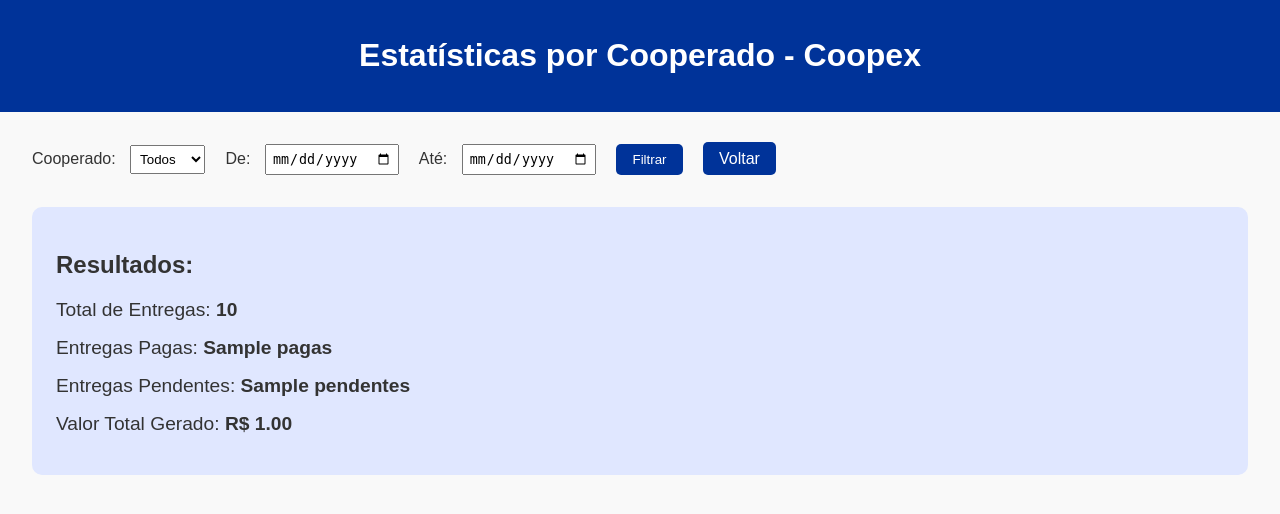
After one commit to Coopex-entregas/asdfghjkl, a Flask app: template templates/estatisticas.html in a window 1280 px wide. The commit adds this page. Shown: the top 514 px of the page. Run offline with Flask 3, Linux system fonts and the light colour scheme; tables that the repository leaves empty hold one stand-in row (values such as "Sample post"); the template is opened without the code that fills it: values that come from a table or form of the project are taken from there, most other values are stand-ins (such as "Sample title", 1, 10 or a date in 2020).

Commit message:
doido sou eu

```diff
--- a/app.py
+++ b/app.py
@@ -1,13 +1,3 @@
-from pathlib import Path
-import shutil
-
-# Caminho para o diretório do app completo corrigido
-app_dir = Path("/mnt/data/app_flask_completo_corrigido")
-app_dir.mkdir(parents=True, exist_ok=True)
-
-# Criar arquivo app.py com as alterações completas
-app_py = app_dir / "app.py"
-app_py.write_text('''\
 from flask import Flask, render_template, request, redirect, url_for, session, flash, send_file
 from flask_sqlalchemy import SQLAlchemy
 from werkzeug.security import generate_password_hash, check_password_hash
@@ -60,7 +50,7 @@
     session.clear()
     return redirect(url_for("login"))
 
-@app.route("/dashboard", methods=["GET"])
+@app.route("/dashboard")
 def dashboard():
     if "user_id" not in session:
         return redirect(url_for("login"))
@@ -106,7 +96,8 @@
         }
 
         cooperados = Usuario.query.filter_by(tipo="cooperado").all()
-        return render_template("admin.html", cooperados=cooperados, entregas=entregas, estatisticas=estatisticas, data_inicio=data_inicio, data_fim=data_fim)
+        return render_template("admin.html", entregas=entregas, estatisticas=estatisticas,
+                               cooperados=cooperados, data_inicio=data_inicio, data_fim=data_fim)
 
     else:
         data_inicio = request.args.get("data_inicio")
@@ -130,42 +121,64 @@
         total_periodo_pago = sum(1 for e in entregas if e.status_pagamento == "pago")
         total_periodo_pendente = sum(1 for e in entregas if e.status_pagamento == "pendente")
 
-        return render_template("cooperado.html",
-                               entregas=entregas,
+        return render_template("cooperado.html", entregas=entregas,
                                total_periodo=total_periodo,
                                total_periodo_pago=total_periodo_pago,
                                total_periodo_pendente=total_periodo_pendente,
-                               data_inicio=data_inicio,
-                               data_fim=data_fim)
+                               data_inicio=data_inicio, data_fim=data_fim)
 
-@app.route("/excluir_entrega/<int:entrega_id>", methods=["POST"])
-def excluir_entrega(entrega_id):
+@app.route("/estatisticas")
+def estatisticas_cooperado():
     if "user_id" not in session or session["user_tipo"] != "adm":
         return redirect(url_for("login"))
-    entrega = Entrega.query.get(entrega_id)
-    if entrega:
-        db.session.delete(entrega)
-        db.session.commit()
-    return redirect(url_for("dashboard"))
+
+    cooperado_id = request.args.get("cooperado_id", "todos")
+    hoje = date.today()
+
+    if cooperado_id == "todos":
+        cooperados = Usuario.query.filter_by(tipo="cooperado").all()
+    else:
+        cooperados = Usuario.query.filter_by(id=cooperado_id).all()
+
+    stats = []
+    for coop in cooperados:
+        entregas = Entrega.query.filter_by(cooperado_id=coop.id).all()
+        total_dia = sum(1 for e in entregas if e.hora_pedido.date() == hoje)
+        total_mes = sum(1 for e in entregas if e.hora_pedido.month == hoje.month and e.hora_pedido.year == hoje.year)
+        total_ano = sum(1 for e in entregas if e.hora_pedido.year == hoje.year)
+        valores_dia = sum(float(e.descricao.split("R$")[-1].replace(",", ".")) for e in entregas if e.hora_pedido.date() == hoje and "R$" in e.descricao)
+        valores_mes = sum(float(e.descricao.split("R$")[-1].replace(",", ".")) for e in entregas if e.hora_pedido.month == hoje.month and e.hora_pedido.year == hoje.year and "R$" in e.descricao)
+        valores_ano = sum(float(e.descricao.split("R$")[-1].replace(",", ".")) for e in entregas if e.hora_pedido.year == hoje.year and "R$" in e.descricao)
+
+        stats.append({
+            "nome": coop.nome,
+            "total_dia": total_dia,
+            "total_mes": total_mes,
+            "total_ano": total_ano,
+            "valores_dia": round(valores_dia, 2),
+            "valores_mes": round(valores_mes, 2),
+            "valores_ano": round(valores_ano, 2)
+        })
+
+    return render_template("estatisticas.html", stats=stats, cooperados=cooperados)
 
 @app.route("/exportar")
-def exportar():
+def exportar_excel():
     data_inicio = request.args.get("data_inicio")
     data_fim = request.args.get("data_fim")
-    cooperado_id = request.args.get("cooperado_id")
+    cooperado_id = request.args.get("cooperado_id", "todos")
 
     inicio_dt = datetime.strptime(data_inicio, "%Y-%m-%d")
     fim_dt = datetime.strptime(data_fim, "%Y-%m-%d").replace(hour=23, minute=59, second=59)
 
     query = Entrega.query.filter(Entrega.hora_pedido >= inicio_dt, Entrega.hora_pedido <= fim_dt)
-    if cooperado_id and cooperado_id != "todos":
+    if cooperado_id != "todos":
         query = query.filter(Entrega.cooperado_id == int(cooperado_id))
-
     entregas = query.all()
 
-    dados = []
+    data = []
     for e in entregas:
-        dados.append({
+        data.append({
             "Data": e.hora_pedido.strftime("%d/%m/%Y"),
             "Nome do Cliente": e.descricao,
             "Hora do Pedido": e.hora_pedido.strftime("%H:%M"),
@@ -175,19 +188,18 @@
             "Status da Entrega": e.status_entrega
         })
 
-    df = pd.DataFrame(dados)
+    df = pd.DataFrame(data)
+    output = io.BytesIO()
+    with pd.ExcelWriter(output, engine="xlsxwriter") as writer:
+        df.to_excel(writer, index=False, sheet_name="Entregas")
+    output.seek(0)
 
-    output = io.BytesIO()
-    with pd.ExcelWriter(output, engine='xlsxwriter') as writer:
-        df.to_excel(writer, index=False, sheet_name="Entregas")
+    return send_file(output, as_attachment=True, download_name="entregas.xlsx", mimetype="application/vnd.openxmlformats-officedocument.spreadsheetml.sheet")
 
-    output.seek(0)
-    return send_file(output, download_name="relatorio_entregas.xlsx", as_attachment=True)
-
-if __name__ == "__main__":
-    app.run(debug=True)
-''')
-
-# Compactar em ZIP para entrega
-zip_path = shutil.make_archive("/mnt/data/app_flask_completo_corrigido", 'zip', app_dir)
-zip_path
+@app.route("/excluir_entrega/<int:entrega_id>", methods=["POST"])
+def excluir_entrega(entrega_id):
+    entrega = Entrega.query.get(entrega_id)
+    if entrega:
+        db.session.delete(entrega)
+        db.session.commit()
+    return redirect(url_for("dashboard"))
--- /dev/null
+++ b/templates/estatisticas.html
@@ -0,0 +1,91 @@
+<!DOCTYPE html>
+<html lang="pt-br">
+<head>
+  <meta charset="UTF-8" />
+  <meta name="viewport" content="width=device-width, initial-scale=1.0"/>
+  <title>Estatísticas por Cooperado - Coopex</title>
+  <style>
+    body {
+      margin: 0;
+      font-family: Arial, sans-serif;
+      background-color: #f9f9f9;
+      color: #333;
+    }
+    header {
+      background-color: #003399;
+      color: white;
+      padding: 1rem;
+      text-align: center;
+    }
+    .container {
+      padding: 2rem;
+    }
+    .btn {
+      background-color: #003399;
+      color: white;
+      border: none;
+      padding: 0.5rem 1rem;
+      border-radius: 5px;
+      cursor: pointer;
+      text-decoration: none;
+      margin-right: 1rem;
+    }
+    .btn:hover {
+      background-color: #002080;
+    }
+    .filtros {
+      margin-bottom: 2rem;
+    }
+    .filtros label {
+      margin-right: 10px;
+    }
+    .filtros input, .filtros select {
+      margin-right: 1rem;
+      padding: 5px;
+    }
+    .resultado {
+      background: #e0e7ff;
+      padding: 1.5rem;
+      border-radius: 10px;
+    }
+    .resultado div {
+      margin: 1rem 0;
+      font-size: 1.2rem;
+    }
+  </style>
+</head>
+<body>
+  <header>
+    <h1>Estatísticas por Cooperado - Coopex</h1>
+  </header>
+
+  <div class="container">
+    <form method="GET" action="{{ url_for('estatisticas') }}" class="filtros">
+      <label for="cooperado">Cooperado:</label>
+      <select name="cooperado_id" id="cooperado">
+        <option value="todos">Todos</option>
+        {% for c in cooperados %}
+        <option value="{{ c.id }}" {% if cooperado_id == c.id|string %}selected{% endif %}>{{ c.nome }}</option>
+        {% endfor %}
+      </select>
+
+      <label for="data_inicio">De:</label>
+      <input type="date" name="data_inicio" id="data_inicio" value="{{ data_inicio }}">
+
+      <label for="data_fim">Até:</label>
+      <input type="date" name="data_fim" id="data_fim" value="{{ data_fim }}">
+
+      <button class="btn" type="submit">Filtrar</button>
+      <a class="btn" href="{{ url_for('painel_admin') }}">Voltar</a>
+    </form>
+
+    <div class="resultado">
+      <h2>Resultados:</h2>
+      <div>Total de Entregas: <strong>{{ estatisticas.total }}</strong></div>
+      <div>Entregas Pagas: <strong>{{ estatisticas.pagas }}</strong></div>
+      <div>Entregas Pendentes: <strong>{{ estatisticas.pendentes }}</strong></div>
+      <div>Valor Total Gerado: <strong>R$ {{ "%.2f"|format(estatisticas.total_valor) }}</strong></div>
+    </div>
+  </div>
+</body>
+</html>
```
Also changed, not shown: templates/admin.html (+6 -6 lines).
